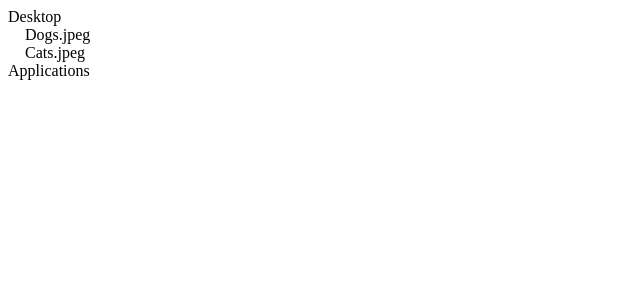
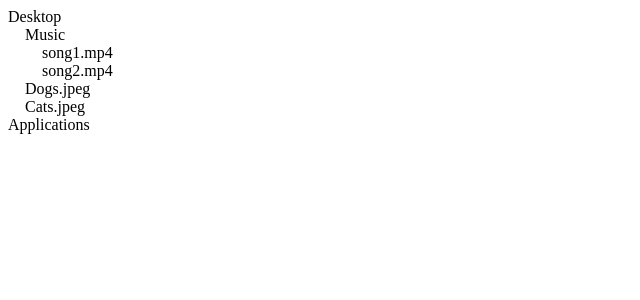
Before and after one commit to StringAna/file-tree-app, a React (Create React App) app: page / in a window 1280 px wide. Shown: the top 300 px of the page, without its empty margins (0-640 px from the left). Built offline with nearby package versions, Linux system fonts and the light colour scheme.

Commit message:
Adding Folders inside Desktop

```diff
--- a/src/App.js
+++ b/src/App.js
@@ -4,6 +4,10 @@ function App() {
   return (
     <div className="App">
       <Folder name="Desktop">
+        <Folder name="Music">
+          <File name="song1.mp4" />
+          <File name="song2.mp4" />
+        </Folder>
         <File name="Dogs.jpeg" />
         <File name="Cats.jpeg" />
       </Folder>
```
